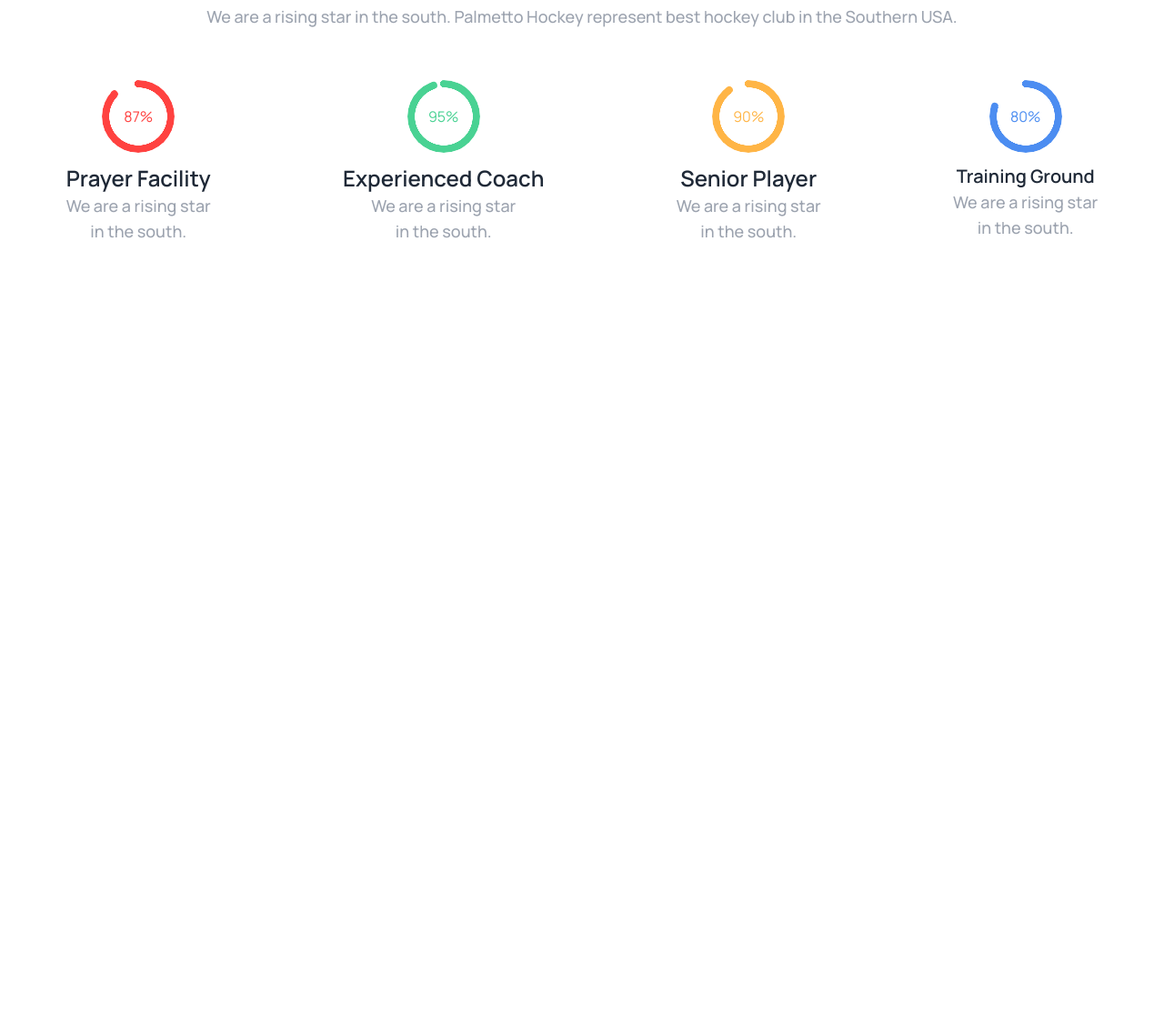
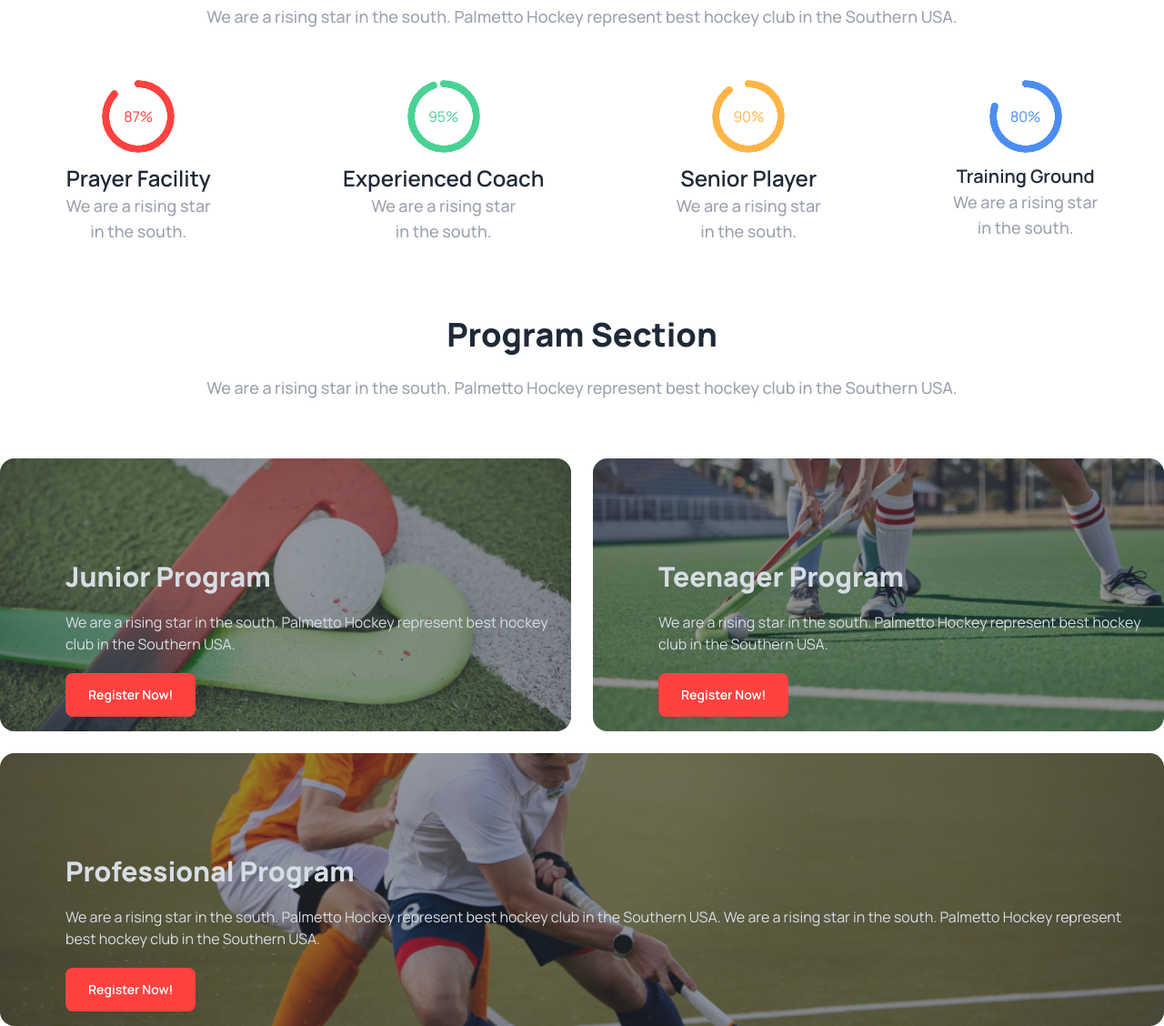
Before and after one commit to hoquez/ph-hockey, a plain HTML site: page index.html in a window 1280 px wide. Shown: the part 748-1876 px from the top of the page at 91% size. Before the commit the page ends 1048 px from the top, so only its background shows below. Drawn offline with nearby package versions, Linux system fonts and the light colour scheme.

Commit message:
Program section

```diff
--- a/index.html
+++ b/index.html
@@ -160,6 +160,89 @@
           </div>
         </div>
       </section>
+      <!-- Program Section -->
+      <section>
+        <div class="text-center">
+          <h2 class="text-4xl font-extrabold mt-20">Program Section</h2>
+          <p class="font-medium text-lg text-gray-400 mt-6 mb-16">
+            We are a rising star in the south. Palmetto Hockey represent best
+            hockey club in the Southern USA.
+          </p>
+        </div>
+
+        <!-- Different Programs -->
+        <div class="grid grid-cols-1 lg:grid-cols-2 gap-6">
+          <!-- First program -->
+          <div class="rounded-2xl overflow-hidden">
+            <div class="hero" style="background-image: url(./images/2.png)">
+              <div class="hero-overlay"></div>
+              <div class="hero-content text-neutral-content">
+                <div class="ml-14">
+                  <h1 class="mb-5 text-3xl font-extrabold mt-24">
+                    Junior Program
+                  </h1>
+                  <p class="mb-5">
+                    We are a rising star in the south. Palmetto Hockey represent
+                    best hockey club in the Southern USA.
+                  </p>
+                  <button
+                    class="btn bg-[#FF4240] border-opacity-0 text-white px-6"
+                  >
+                    Register Now!
+                  </button>
+                </div>
+              </div>
+            </div>
+          </div>
+          <!-- Second program -->
+
+          <div class="rounded-2xl overflow-hidden">
+            <div class="hero" style="background-image: url(./images/3.png)">
+              <div class="hero-overlay"></div>
+              <div class="hero-content text-neutral-content">
+                <div class="ml-14">
+                  <h1 class="mb-5 text-3xl font-extrabold mt-24">
+                    Teenager Program
+                  </h1>
+                  <p class="mb-5">
+                    We are a rising star in the south. Palmetto Hockey represent
+                    best hockey club in the Southern USA.
+                  </p>
+                  <button
+                    class="btn bg-[#FF4240] border-opacity-0 text-white px-6"
+                  >
+                    Register Now!
+                  </button>
+                </div>
+              </div>
+            </div>
+          </div>
+          <!-- third program -->
+          <div class="rounded-2xl overflow-hidden lg:col-span-2">
+            <div class="hero" style="background-image: url(./images/4.png)">
+              <div class="hero-overlay"></div>
+              <div class="hero-content text-neutral-content">
+                <div class="ml-14">
+                  <h1 class="mb-5 text-3xl font-extrabold mt-24">
+                    Professional Program
+                  </h1>
+                  <p class="mb-5">
+                    We are a rising star in the south. Palmetto Hockey represent
+                    best hockey club in the Southern USA. We are a rising star
+                    in the south. Palmetto Hockey represent best hockey club in
+                    the Southern USA.
+                  </p>
+                  <button
+                    class="btn bg-[#FF4240] border-opacity-0 text-white px-6"
+                  >
+                    Register Now!
+                  </button>
+                </div>
+              </div>
+            </div>
+          </div>
+        </div>
+      </section>
     </main>
     <footer></footer>
   </body>
```
